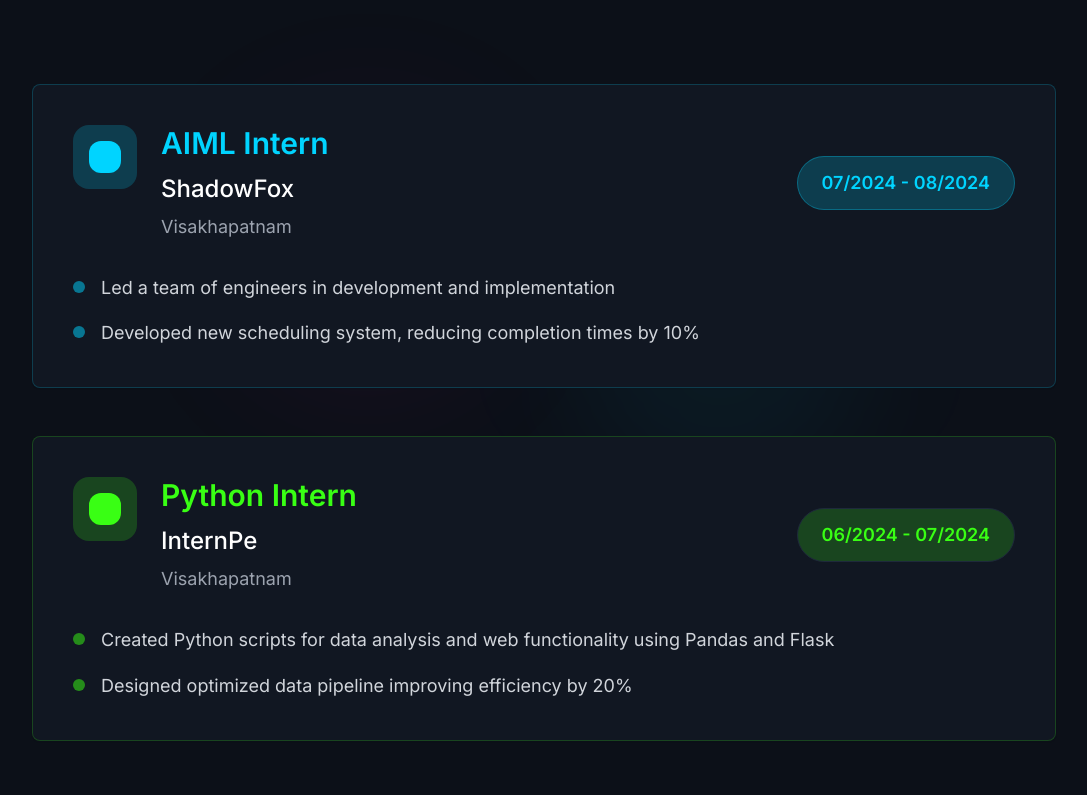
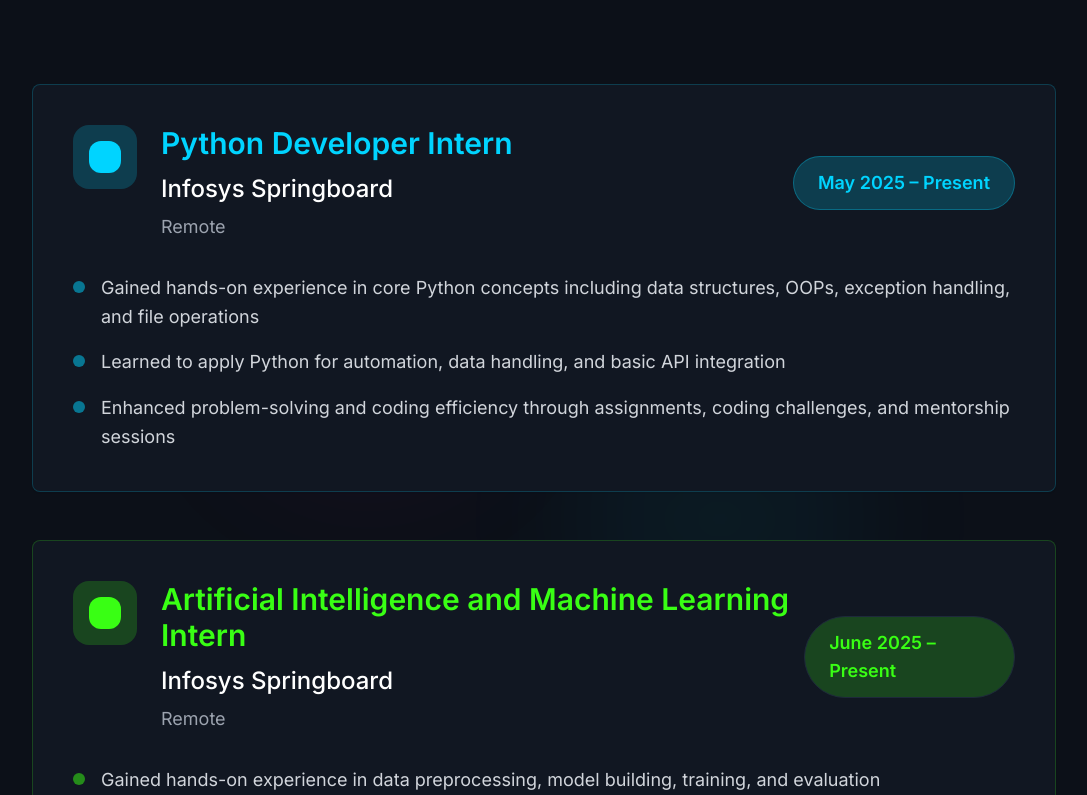
Before and after one commit to lokeshgavara1/lokesh-gavara-portfolio, a React (Vite) app: page / in a window 1280 px wide. Shown: the part 2065-2860 px from the top of the page, without its empty margins (96-1183 px from the left). Built offline with nearby package versions, Linux system fonts and the light colour scheme.

Commit message:
Update experience section
Replaced existing internships in the experience section with new ones from Infosys Springboard.

```diff
--- a/src/components/Experience.tsx
+++ b/src/components/Experience.tsx
@@ -6,24 +6,27 @@ import { Badge } from '@/components/ui/badge';
 const Experience = () => {
   const experiences = [
     {
-      title: "AIML Intern",
-      company: "ShadowFox",
-      location: "Visakhapatnam",
-      period: "07/2024 - 08/2024",
+      title: "Python Developer Intern",
+      company: "Infosys Springboard",
+      location: "Remote",
+      period: "May 2025 – Present",
       achievements: [
-        "Led a team of engineers in development and implementation",
-        "Developed new scheduling system, reducing completion times by 10%"
+        "Gained hands-on experience in core Python concepts including data structures, OOPs, exception handling, and file operations",
+        "Learned to apply Python for automation, data handling, and basic API integration",
+        "Enhanced problem-solving and coding efficiency through assignments, coding challenges, and mentorship sessions"
       ],
       color: "electric-blue"
     },
     {
-      title: "Python Intern",
-      company: "InternPe",
-      location: "Visakhapatnam",
-      period: "06/2024 - 07/2024",
+      title: "Artificial Intelligence and Machine Learning Intern",
+      company: "Infosys Springboard",
+      location: "Remote",
+      period: "June 2025 – Present",
       achievements: [
-        "Created Python scripts for data analysis and web functionality using Pandas and Flask",
-        "Designed optimized data pipeline improving efficiency by 20%"
+        "Gained hands-on experience in data preprocessing, model building, training, and evaluation",
+        "Designed and optimized machine learning models for classification, prediction, and clustering using Python, TensorFlow, Scikit-learn",
+        "Gained exposure to neural networks and deep learning fundamentals",
+        "Collaborated on project-based tasks, enhancing problem-solving, critical thinking, and analytical skills"
       ],
       color: "neon-green"
     }
```
